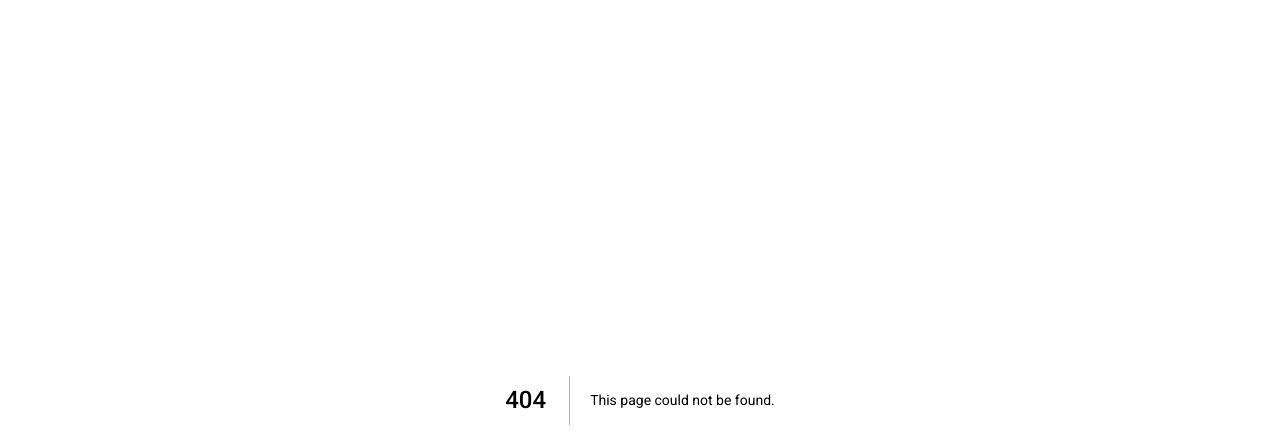
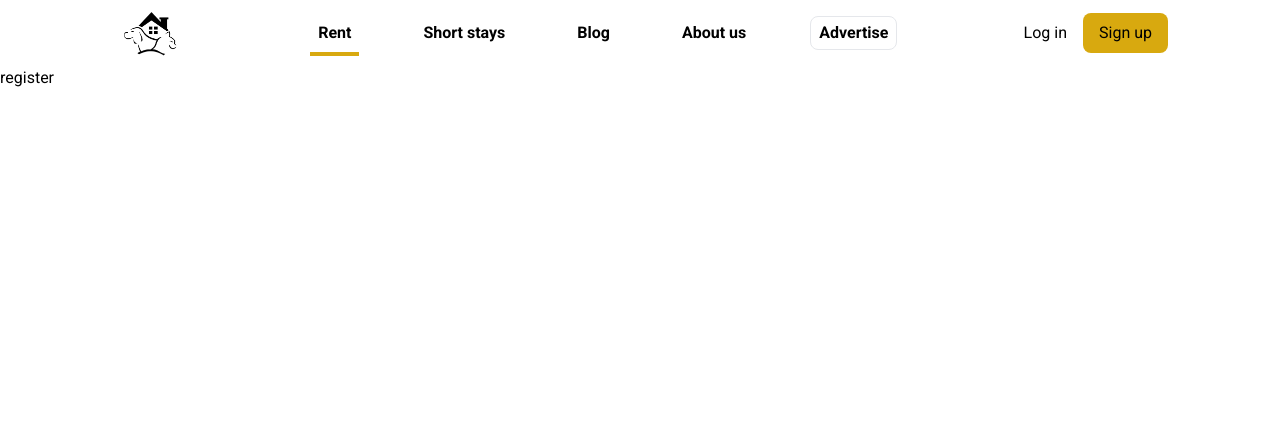
Before and after one commit to emmanueluwa/stays, a Next.js app: page /register in a window 1280 px wide. Before the commit this address had no page. Shown: the top 448 px of the page. Built offline with nearby package versions, Linux system fonts and the light colour scheme.

Commit message:
adding links and pages for register and login

```diff
--- a/components/navbar.tsx
+++ b/components/navbar.tsx
@@ -2,8 +2,10 @@ import { CgMenuGridO } from "react-icons/cg";
 import { HiOutlineUser } from "react-icons/hi";
 import Image from "next/image";
 import NavBtn from "./navBtn";
+import Link from 'next/link'
+import Head from "next/head";
 
-export default function Navbar({}) {
+export default function Navbar({children}) {
   const buttons = [
     { title: "Rent", underline: "-bottom-[1.2] bg-[#d8a90f]" },
     { title: "Short stays", underline: "-bottom-[1.2]" },
@@ -16,6 +18,15 @@ export default function Navbar({}) {
   ];
   return (
     <div className="bg-white">
+      <Head>
+        <title>Stays</title>
+          <meta name="description" content="Generated by create next app" />
+          <meta name="viewport" content="width=device-width, initial-scale=1" />
+          <link rel="icon" href="/favicon.ico" />
+          <link rel="preconnect" href="https://fonts.googleapis.com" />
+          <link rel="preconnect" href="https://fonts.gstatic.com" crossOrigin="anonymous" />
+
+      </Head>
       <div className="flex justify-between  px-4 items-center max-w-[95vw] sm:max-w-[85vw] lg:max-w-[85vw] mx-auto whitespace-nowrap">
         {/* left menu */}
         <div className="lg:hidden flex items-center">
@@ -24,6 +35,7 @@ export default function Navbar({}) {
         {/* middle logo*/}
         <div className="shrink-0 pr-6">
           {/* Logo */}
+          <Link href="/">
             <div className="">
               <Image
                 priority
@@ -34,6 +46,7 @@ export default function Navbar({}) {
                 className="shrink-0"
               />
             </div>
+          </Link>
         </div>
 
         {/* links */}
@@ -58,12 +71,17 @@ export default function Navbar({}) {
         </div>
 
         <div className="hidden lg:flex items-center pl-8">
+          <Link href="/login">
             <button>Log in</button>
+          </Link>
           <div className="bg-[#d8a90f] p-2 rounded-[0.5rem] px-4 ml-4 flex items-center">
+          <Link href="/register">
             <button>Sign up</button>
+          </Link>
           </div>
         </div>
       </div>
+      <main>{children}</main>
     </div>
   );
 }
--- a/pages/index.tsx
+++ b/pages/index.tsx
@@ -13,22 +13,12 @@ const inter = Inter({ subsets: ["latin"] });
 
 
 export default function Home() {
-  const { data, loading } = useObotaQuery();
 
   return (
 
+    <Navbar >
+      <div className="">
 
-    <div className="">
-      <Head>
-        <title>Stays</title>
-        <meta name="description" content="Generated by create next app" />
-        <meta name="viewport" content="width=device-width, initial-scale=1" />
-        <link rel="icon" href="/favicon.ico" />
-        <link rel="preconnect" href="https://fonts.googleapis.com" />
-        <link rel="preconnect" href="https://fonts.gstatic.com" crossOrigin="anonymous" />
-
-      </Head>
-      <Navbar />
         {/* Hero */}
         <Hero />
 
@@ -37,14 +27,12 @@ export default function Home() {
 
         {/* take action */}
         {/* blogs */}
-      { !data ? (
-        <h1>Loading...</h1>
-      )
-        : <div>{data.obota}</div>
-      }
+        <div>Greetings</div>
 
         {/* footer */}
         <Footer />
       </div>
+    </Navbar>
+
   );
 }
--- /dev/null
+++ b/pages/login.tsx
@@ -0,0 +1,14 @@
+import Navbar from "../components/navbar";
+
+
+interface Props {
+
+}
+
+export default function Login() {
+    return (
+      <Navbar>
+        <div>login</div>
+      </Navbar>
+    )
+}
--- /dev/null
+++ b/pages/register.tsx
@@ -0,0 +1,13 @@
+import Navbar from "../components/navbar";
+
+interface Props {
+
+}
+
+export default function Register() {
+    return(
+      <Navbar>
+        <div>register</div>
+      </Navbar>
+    )
+}
```
Lines whose indentation alone changed are shown as unchanged.
